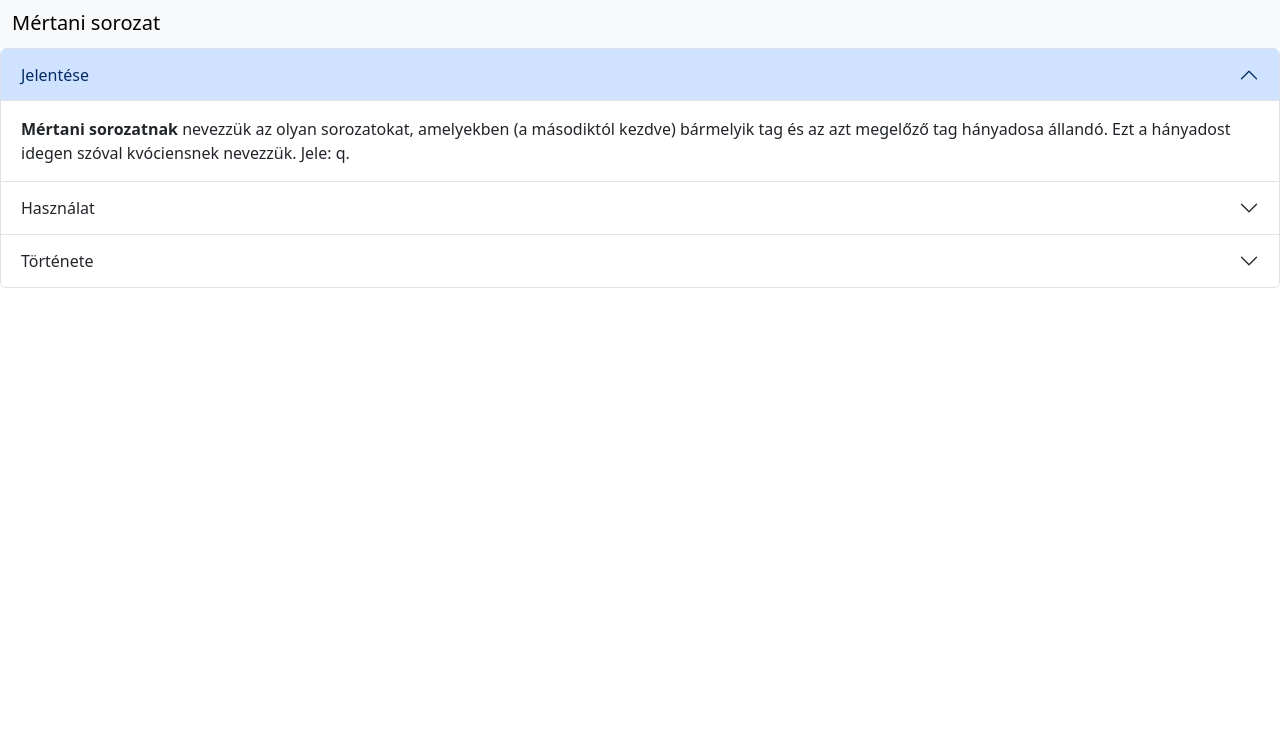
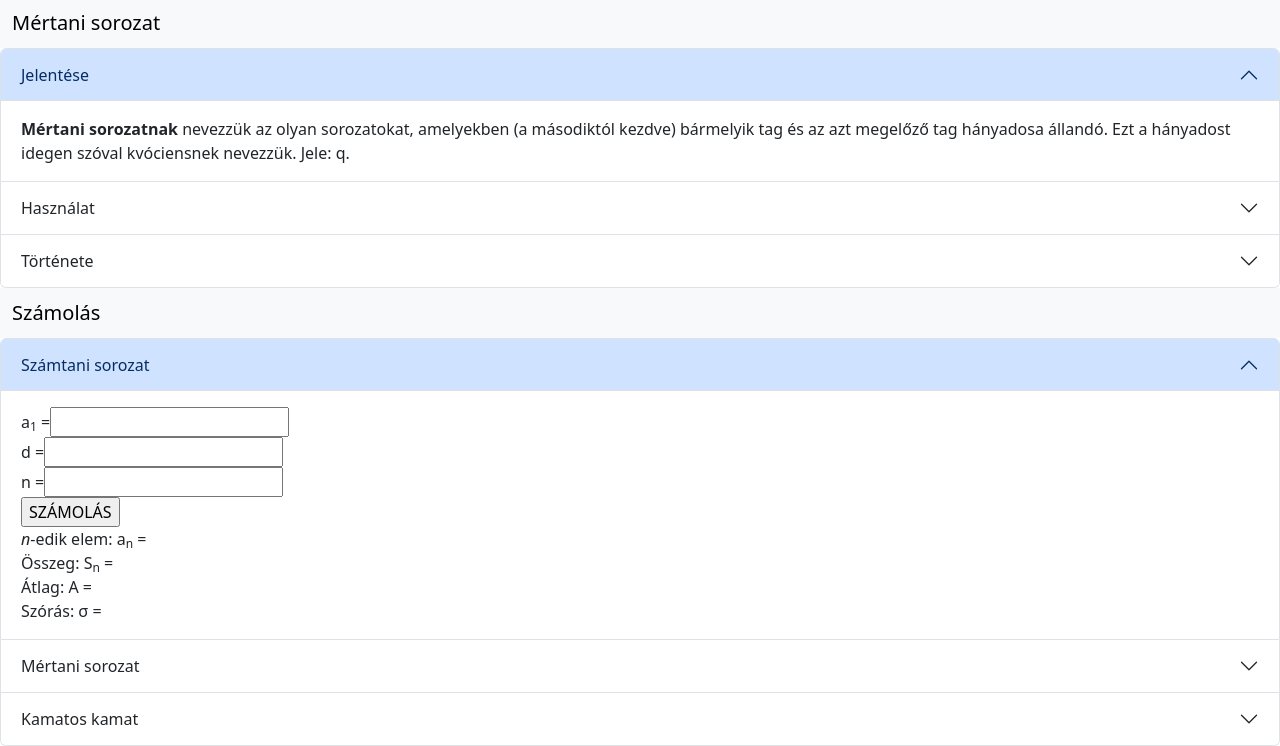
Before and after one commit to VargaMilan01/tesztelesprojekt, a plain HTML site: page index.html in a window 1280 px wide. Shown: the part 1225-1971 px from the top of the page. Before the commit the page ends 1513 px from the top, so only its background shows below. Drawn offline with nearby package versions, Linux system fonts and the light colour scheme.

Commit message:
Számtani számolás

```diff
--- a/index.html
+++ b/index.html
@@ -165,7 +165,59 @@
         </div>
       </div>
 
+      <nav class="navbar bg-body-tertiary">
+        <div class="container-fluid">
+          <span class="navbar-brand mb-0 h1" id="szamolasok">Számolás</span>
+        </div>
+      </nav>
 
+      <div class="accordion" id="accordionExample">
+        <div class="accordion-item">
+          <h2 class="accordion-header">
+            <button class="accordion-button" type="button" data-bs-toggle="collapse" data-bs-target="#collapseOne3" aria-expanded="true" aria-controls="collapseOne2">
+              Számtani sorozat
+            </button>
+          </h2>
+          <div id="collapseOne3" class="accordion-collapse collapse show" data-bs-parent="#accordion2">
+            <div class="accordion-body">
+              <form>
+                <label for="szt_a1">a<sub>1</sub> = </label><input type="number" name="szt_a1" id="szt_a1"><br>
+                <label for="szt_d">d = </label><input type="number" name="szt_d" id="szt_d"><br>
+                <label for="szt_n">n = </label><input type="number" name="szt_n" id="szt_n"><br>
+                <input type="button" value="SZÁMOLÁS" id="szt_szamol">
+              </form>
+              <i>n</i>-edik elem: a<sub>n</sub> = <span id="szt_an"></span><br>
+              Összeg: S<sub>n</sub> = <span id="szt_Sn"></span><br>
+              Átlag: A = <span id="szt_atlag"></span><br>
+              Szórás: &sigma; = <span id="szt_szoras"></span>
+            </div>
+          </div>
+        </div>
+        <div class="accordion-item">
+          <h2 class="accordion-header">
+            <button class="accordion-button collapsed" type="button" data-bs-toggle="collapse" data-bs-target="#collapseTwo3" aria-expanded="false" aria-controls="collapseTwo2">
+              Mértani sorozat
+            </button>
+          </h2>
+          <div id="collapseTwo3" class="accordion-collapse collapse" data-bs-parent="#accordion2">
+            <div class="accordion-body">
+              Mértani sorozatok számításai ...
+            </div>
+          </div>
+        </div>
+        <div class="accordion-item">
+          <h2 class="accordion-header">
+            <button class="accordion-button collapsed" type="button" data-bs-toggle="collapse" data-bs-target="#collapseThree3" aria-expanded="false" aria-controls="collapseThree2">
+              Kamatos kamat
+            </button>
+          </h2>
+          <div id="collapseThree3" class="accordion-collapse collapse" data-bs-parent="#accordion2">
+            <div class="accordion-body">
+              Kamatos kamat számításai ...
+            </div>
+          </div>
+        </div>
+      </div>
 
     <script src="https://cdn.jsdelivr.net/npm/bootstrap@5.3.3/dist/js/bootstrap.bundle.min.js" integrity="sha384-YvpcrYf0tY3lHB60NNkmXc5s9fDVZLESaAA55NDzOxhy9GkcIdslK1eN7N6jIeHz" crossorigin="anonymous"></script>
     <script src="./js/szamtani.js"></script>
```
